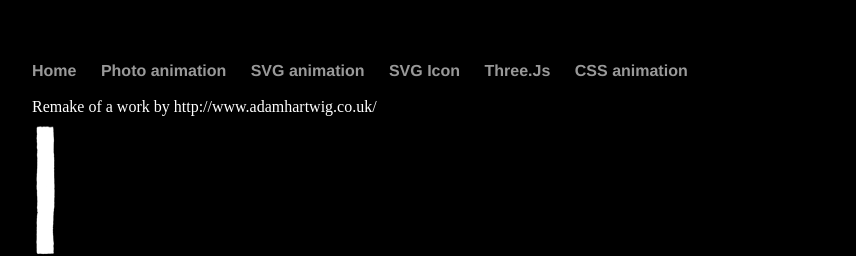
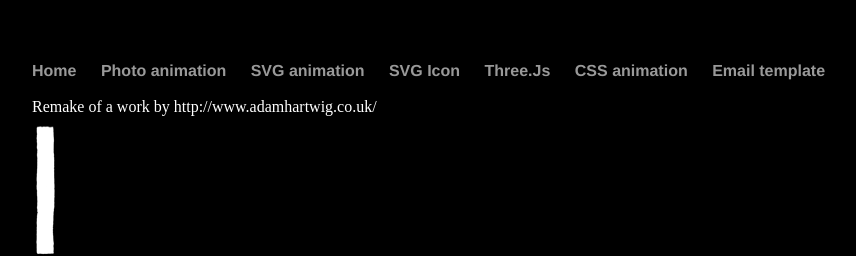
Before and after one commit to SimoneMSR/simonemsr.github.io, a Jekyll site: the page built from letters/index.html, in a window 1280 px wide. Shown: the top 256 px of the page, without its empty margins (160-1016 px from the left). Built offline with Jekyll 4.4.1, drawn with Linux system fonts in a browser that asks for light colours.

Commit message:
email template

```diff
--- a/_layouts/default.html
+++ b/_layouts/default.html
@@ -14,6 +14,7 @@
 					<li><a href="/icons">SVG Icon</a></li>
 					<li><a href="/three">Three.Js</a></li>
 					<li><a href="/letters">CSS animation</a></li>
+					<li><a href="/emailTemplates">Email template</a></li>
 	    		</ul>
 			</nav>
 			<div class="container">
--- /dev/null
+++ b/emailTemplates/index.html
@@ -0,0 +1,5 @@
+---
+layout: default
+title: email-templates
+---
+<object type="image/svg+xml" style="width:100%" data="./disegno_fonts.svg">
```
Also changed, not shown: emailTemplates/disegno_fonts.svg (added).
